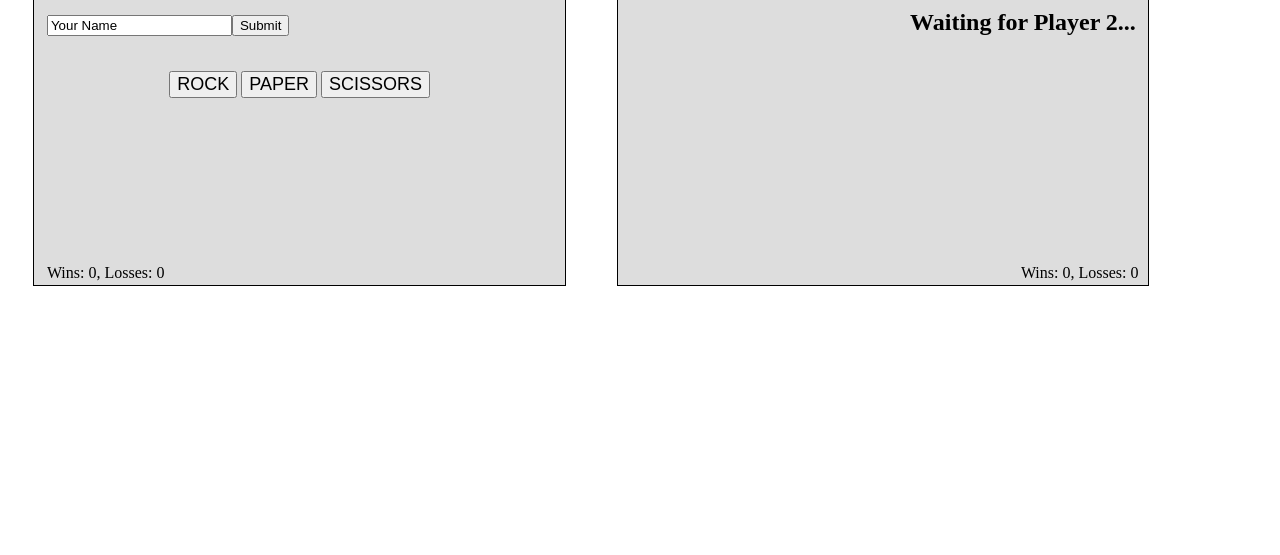
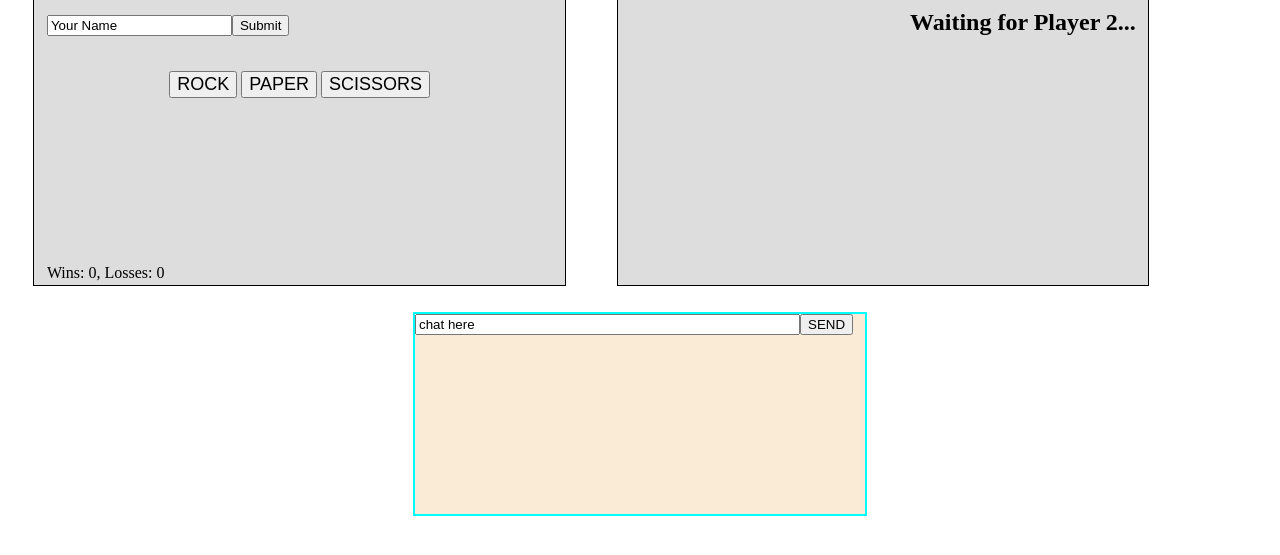
Before and after one commit to jesseharold/RPS-Multiplayer, a PHP site: page / in a window 1280 px wide. Shown: the part 106-661 px from the top of the page. Run offline with PHP 8.4, Linux system fonts and the light colour scheme; some libraries are stand-ins or nearby versions.

Commit message:
adding logic to chat

```diff
--- a/assets/css/style.css
+++ b/assets/css/style.css
@@ -27,6 +27,20 @@ h2 {
     margin: 1%;
     color: #fff;
     text-align: center;
+}
+#chat {
+    border: aqua 2px solid;
+    background-color: antiquewhite;
+    width: 450px;
+    height: 200px;
+    clear: both;
+    margin: auto;
+}
+#chat-history {
+    overflow: auto;
+    width: 98%;
+    height: 160px;
+    margin: -10px 0 0 10px;
 }
 .buttons {
     text-align: center;
--- a/assets/javascript/app.js
+++ b/assets/javascript/app.js
@@ -1,10 +1,9 @@
 //global variables
-var players = [{gameState:0}];
-var game = {
-	playersConnected : 0,
-	watchersConnected : 0,
-	chatHistory : []
-};
+var players = [
+	{
+		chatHistory : [{anon:"first Chat"}]
+	}
+	];
 var database;
 var myPlayer;
 var opponent;
@@ -51,10 +50,22 @@ function initGame(){
 			saveGameToStorage();
 		}
 	});
+	$("button#send-chat").click(function(){
+		var chatter = "anon";
+		if (players[myPlayer]){
+			chatter = players[myPlayer].name;
+		}
+		var msg = $(this).prev("input").val().trim();
+		$(this).prev("input").val("");
+		players[0].chatHistory.push({name:chatter, message:msg});
+		saveGameToStorage();
+	})
+
 	//empty input when you click on it
-	$("input.player-name").on("focus", function(){
+	$("input").on("focus", function(){
 		$(this).val("");
 	});
+
 	newGame();
 }
 function makeMove(move, playerID){
@@ -83,6 +94,7 @@ function displayPlayers(){
 			section.find(".move").html(handImage);
 		} else {
 			section.find(".move").html("");
+			$("section#player1").find("div.buttons").show();
 		}
 	}
 	//display opponent
@@ -106,6 +118,15 @@ function displayPlayers(){
 			var winner = testMoves(players[opponent].currentMove, players[myPlayer].currentMove);
 			displayWinner(winner);
 		}
+	}
+	//display Chat
+	$("#chat-history").empty();
+	for(var i = 1; i < players[0].chatHistory.length; i++){
+		var div = $("<div>").addClass("chat-message");
+		var txt = '<span class="chatter">' + players[0].chatHistory[i].name + ": </span>";
+		txt += players[0].chatHistory[i].message;
+		div.html(txt);
+		$("#chat-history").prepend(div);
 	}
 }
 function testMoves(myMove, theirMove){
--- a/index.html
+++ b/index.html
@@ -27,9 +27,11 @@
 		<h2 class="name">Waiting for Player 2...</h2>
 
 		<div class="move"></div>
-		<div class="score">Wins: 0, Losses: 0</div>
 	</section>
-	<section id="chat"></section>
+	<section id="chat">
+		<input id="chat-box" type="text" size="45" value="chat here"><button id="send-chat">SEND</button>
+		<div id="chat-history"></div>
+	</section>
 	<script type="text/javascript" src="assets/javascript/app.js"></script>
 </body>
 </html>
```
